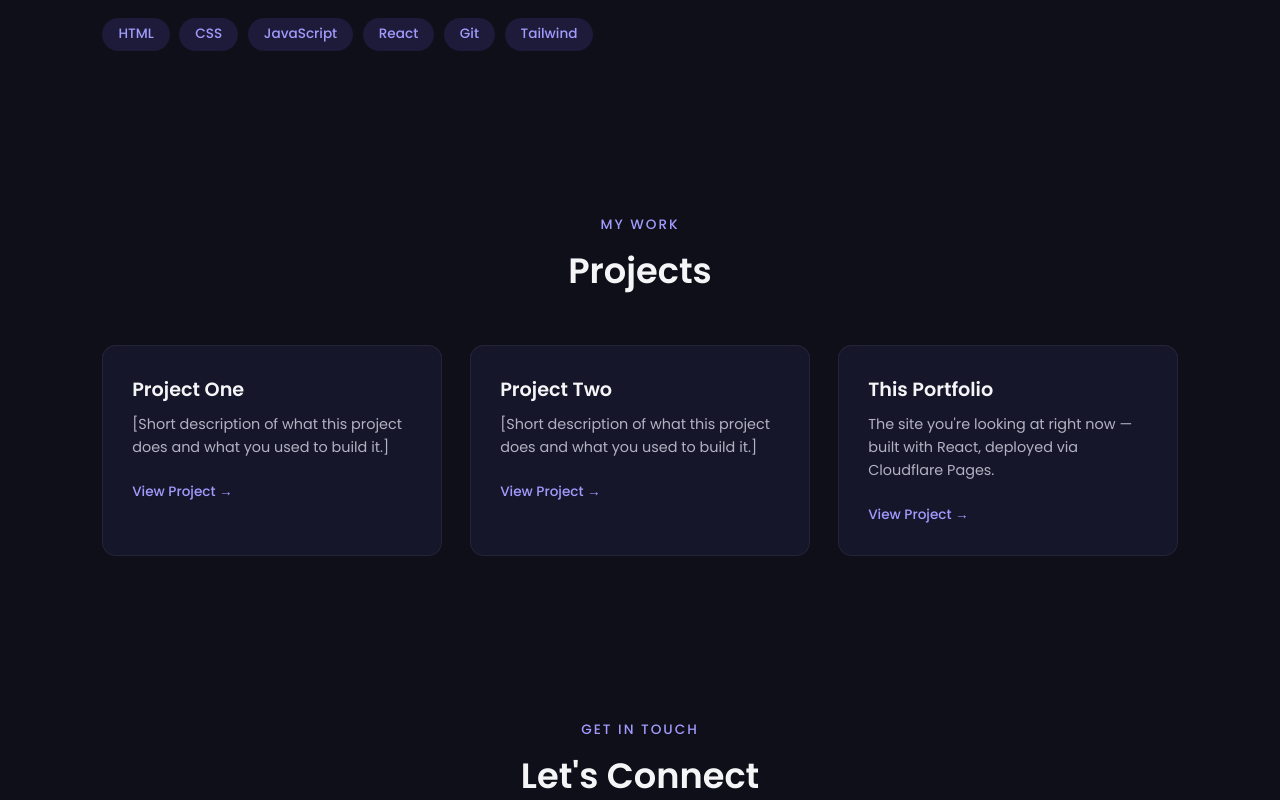
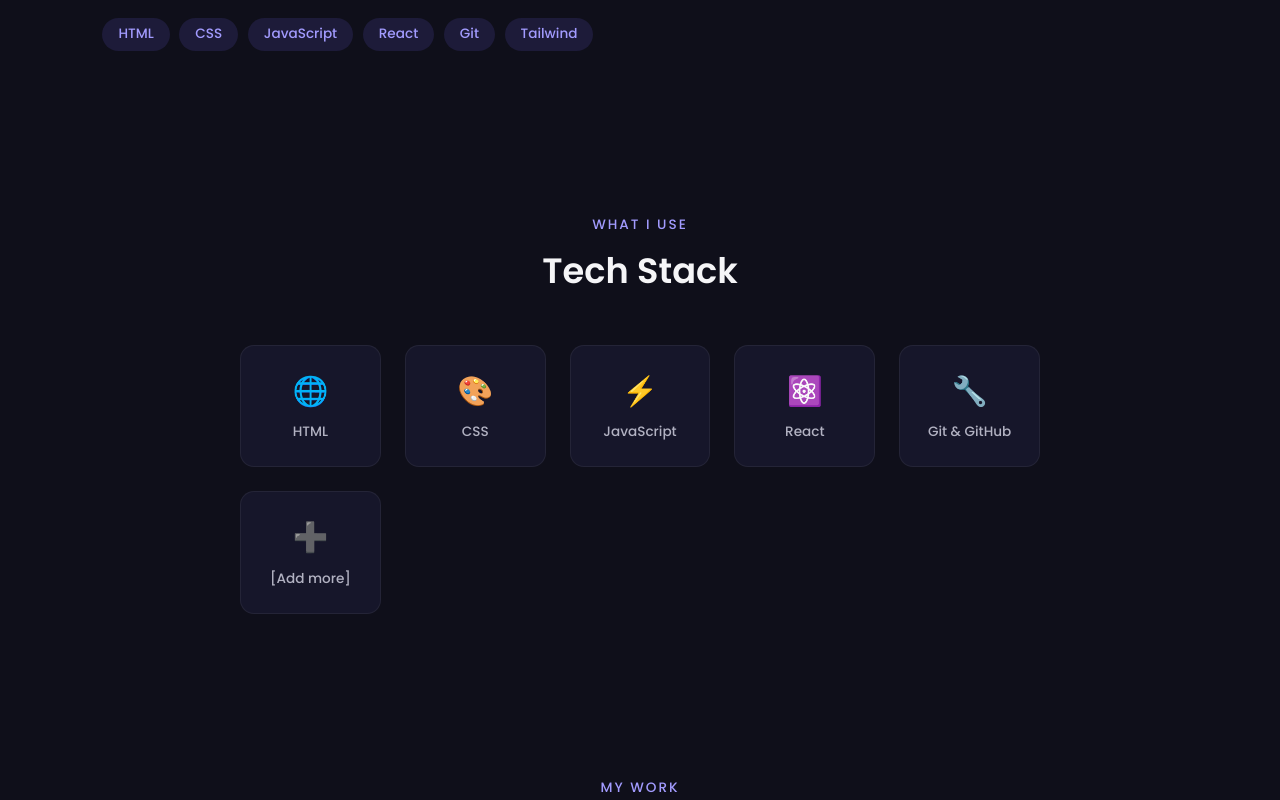
Before and after one commit to satyamgiri9846-cmyk/my-portfolio, a React (Vite) app: page / in a window 1280 px wide. Shown: the part 1040-1840 px from the top of the page. Built offline with nearby package versions, Linux system fonts and the light colour scheme.

Commit message:
Add tech stack section

```diff
--- a/src/App.jsx
+++ b/src/App.jsx
@@ -1,6 +1,7 @@
 import Navbar from "./components/Navbar";
 import Hero from "./components/Hero";
 import About from "./components/About";
+import TechStack from "./components/TechStack";
 import Projects from "./components/Projects";
 import Contact from "./components/Contact";
 
@@ -10,6 +11,7 @@
       <Navbar />
       <Hero />
       <About />
+      <TechStack />
       <Projects />
       <Contact />
     </div>
--- a/src/components/Navbar.jsx
+++ b/src/components/Navbar.jsx
@@ -6,6 +6,7 @@
       <h2>Portfolio</h2>
       <ul>
         <li><a href="#about">About</a></li>
+        <li><a href="#techstack">Tech Stack</a></li>
         <li><a href="#projects">Projects</a></li>
         <li><a href="#contact">Contact</a></li>
       </ul>
--- /dev/null
+++ b/src/components/TechStack.css
@@ -0,0 +1,51 @@
+.techstack {
+  text-align: center;
+}
+
+.techstack .section-label {
+  color: var(--accent-light);
+  text-transform: uppercase;
+  letter-spacing: 2px;
+  font-size: 0.85rem;
+  font-weight: 500;
+}
+
+.techstack h2 {
+  font-size: 2.2rem;
+  margin: 0.5rem 0 3rem;
+}
+
+.tech-grid {
+  display: grid;
+  grid-template-columns: repeat(auto-fit, minmax(120px, 1fr));
+  gap: 1.5rem;
+  max-width: 800px;
+  margin: 0 auto;
+}
+
+.tech-card {
+  background: var(--bg-light);
+  border: 1px solid rgba(255, 255, 255, 0.06);
+  border-radius: 14px;
+  padding: 1.5rem 1rem;
+  display: flex;
+  flex-direction: column;
+  align-items: center;
+  gap: 0.6rem;
+  transition: transform 0.25s ease, border-color 0.25s ease;
+}
+
+.tech-card:hover {
+  transform: translateY(-6px);
+  border-color: var(--accent);
+}
+
+.tech-icon {
+  font-size: 1.8rem;
+}
+
+.tech-card span:last-child {
+  font-size: 0.85rem;
+  color: var(--text-muted);
+  font-weight: 500;
+}
--- /dev/null
+++ b/src/components/TechStack.jsx
@@ -0,0 +1,29 @@
+import "./TechStack.css";
+
+function TechStack() {
+  const techs = [
+    { name: "HTML", icon: "🌐" },
+    { name: "CSS", icon: "🎨" },
+    { name: "JavaScript", icon: "⚡" },
+    { name: "React", icon: "⚛️" },
+    { name: "Git & GitHub", icon: "🔧" },
+    { name: "[Add more]", icon: "➕" },
+  ];
+
+  return (
+    <section className="techstack" id="techstack">
+      <span className="section-label">What I Use</span>
+      <h2>Tech Stack</h2>
+      <div className="tech-grid">
+        {techs.map((tech, i) => (
+          <div className="tech-card" key={i}>
+            <span className="tech-icon">{tech.icon}</span>
+            <span>{tech.name}</span>
+          </div>
+        ))}
+      </div>
+    </section>
+  );
+}
+
+export default TechStack;
```
